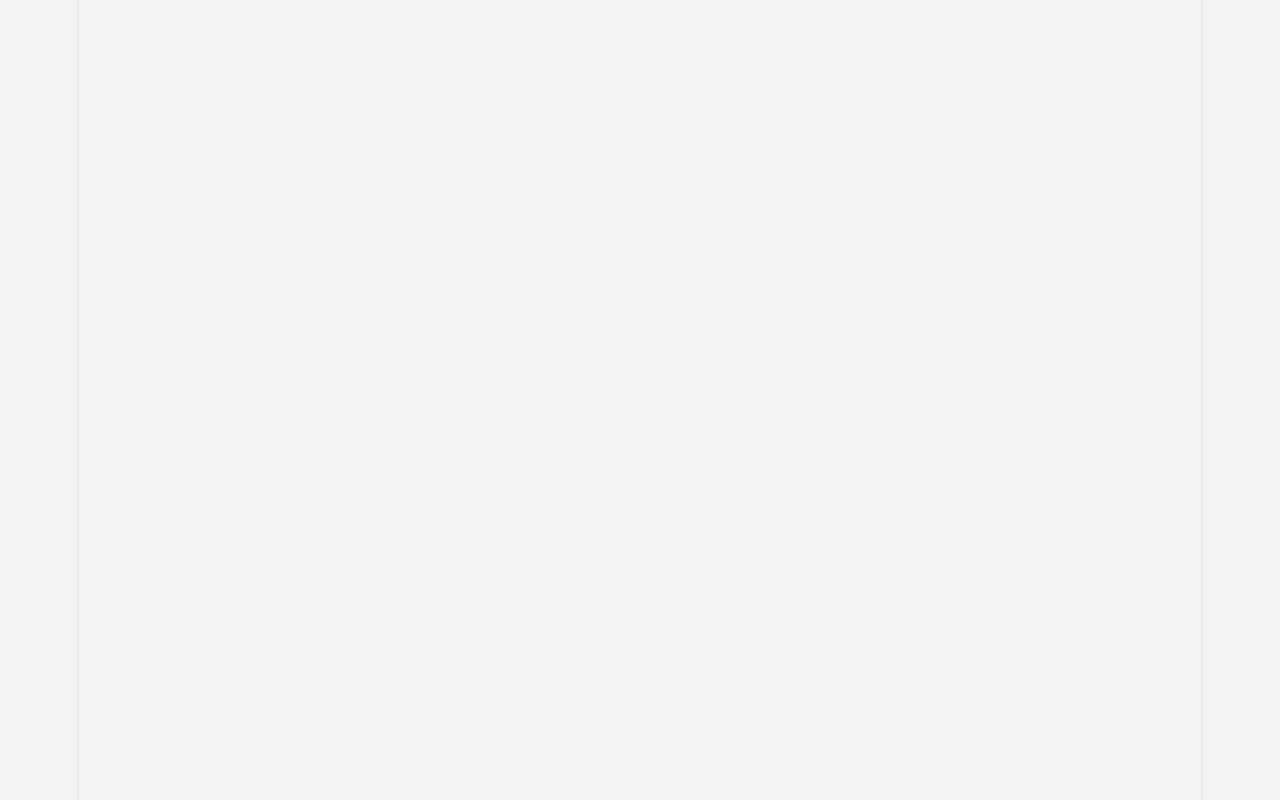
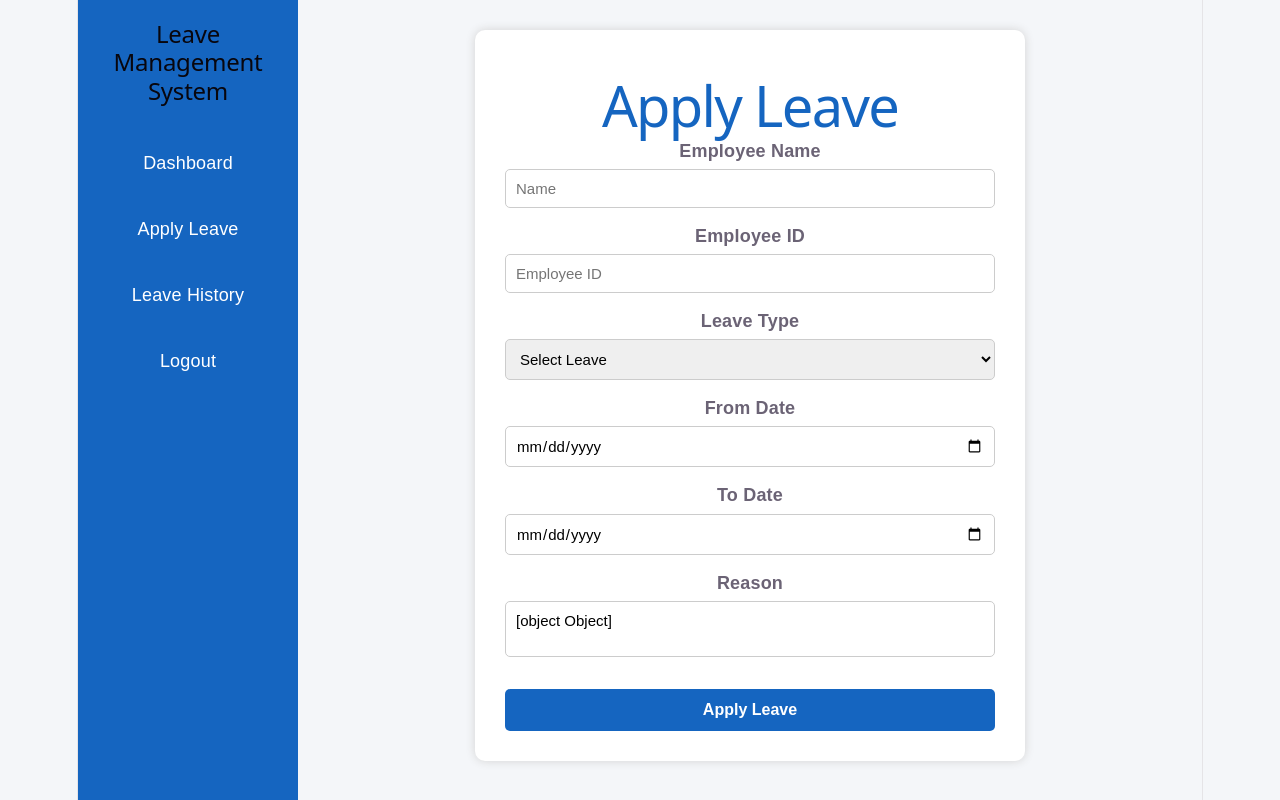
Before and after one commit to Kruti1112/Leave-Management-System, a React (Vite) app in the folder client/: page /applyleave in a window 1280 px wide. Before the commit this address had no page. Built offline with nearby package versions, Linux system fonts and the light colour scheme; no server answers.

Commit message:
Created Apply Leave and Leave History Page

```diff
--- a/client/src/App.jsx
+++ b/client/src/App.jsx
@@ -3,6 +3,9 @@ import Register from "./pages/Register";
 import Login from "./pages/Login";
 import AdminLogin from "./pages/Adminlogin";
 import EmployeeDashboard from "./pages/EmployeeDashboard";
+import ApplyLeave from "./pages/ApplyLeave";
+import LeaveHistory from "./pages/Leavehistory";
+
 
 function App() {
   return (
@@ -95,6 +98,9 @@ function App() {
         <Route path="/login" element={<Login />} />
         <Route path="/adminlogin" element={<AdminLogin />} />
         <Route path="/dashboard" element={<EmployeeDashboard />} />
+        <Route path="/applyleave" element={<ApplyLeave />} />
+        <Route path="/leavehistory" element={<LeaveHistory/>} />
+
 
       </Routes>
     </BrowserRouter>
--- a/client/src/pages/ApplyLeave.jsx
+++ b/client/src/pages/ApplyLeave.jsx
@@ -1,141 +1,163 @@
 import { useEffect, useState } from "react";
-import { useNavigate } from "react-router-dom";
 import axios from "axios";
+import "../styles/Applyleave.css";
 
 function ApplyLeave() {
-    const navigate = useNavigate();
-    const [employee, setEmployee] = useState({ name: "", email: "", _id: "" });
-    const [formData, setFormData] = useState({
-        employeeId: "",
-        employeeName: "",
-        email: "",
-        leaveType: "Casual",
-        fromDate: "",
-        toDate: "",
-        totalDays: 1,
-        reason: ""
-    });
+
+    const [employee, setEmployee] = useState({});
+    const [leaveType,setLeaveType] = useState({});
+    const [fromDate,setFromDate] = useState({});
+    const [toDate,setToDate] = useState({});
+    const [reason,setReason] = useState({});
+    const email = sessionStorage.getItem("email");
 
     useEffect(() => {
-        const email = sessionStorage.getItem("email");
-        if (!email) {
-            navigate("/login");
+    axios.get("http://localhost:5000/employee/" + email)
+    .then((response) => {
+        setEmployee(response.data);
+    })
+    .catch((error) => {
+        console.log(error);
+    });
+}, []);
+    function applyLeave() {
+        if (leaveType === "") {
+            alert("Please select leave type");
             return;
         }
 
-        axios.get(`http://localhost:5000/employee/${email}`)
-            .then((response) => {
-                const employeeData = response.data || {};
-                setEmployee(employeeData);
-                setFormData((prev) => ({
-                    ...prev,
-                    employeeId: employeeData._id || "",
-                    employeeName: employeeData.name || "",
-                    email: employeeData.email || email
-                }));
-            })
-            .catch(() => {
-                setEmployee({ name: "Employee", email });
-                setFormData((prev) => ({
-                    ...prev,
-                    employeeName: "Employee",
-                    email
-                }));
-            });
-    }, [navigate]);
-
-    const handleChange = (event) => {
-        const { name, value } = event.target;
-        setFormData((prev) => ({ ...prev, [name]: value }));
-    };
-
-    const calculateDays = () => {
-        if (!formData.fromDate || !formData.toDate) return 1;
-        const start = new Date(formData.fromDate);
-        const end = new Date(formData.toDate);
-        if (Number.isNaN(start.getTime()) || Number.isNaN(end.getTime()) || end < start) {
-            return 1;
-        }
-        const diffDays = Math.round((end - start) / (1000 * 60 * 60 * 24)) + 1;
-        return diffDays > 0 ? diffDays : 1;
-    };
-
-    const handleSubmit = (event) => {
-        event.preventDefault();
-        const email = sessionStorage.getItem("email");
-        if (!email) {
-            alert("Please log in first");
-            navigate("/login");
+        if (fromDate === ""){
+            alert("Please enter From Date");
             return;
         }
 
-        const payload = {
-            employeeId: formData.employeeId || employee._id || "",
-            employeeName: formData.employeeName || employee.name || "Employee",
-            email: formData.email || email,
-            leaveType: formData.leaveType,
-            fromDate: formData.fromDate,
-            toDate: formData.toDate,
-            totalDays: calculateDays(),
-            reason: formData.reason,
-            status: "Pending"
-        };
+        if (toDate === ""){
+            alert("Please enter To Date");
+            return;
+        }
 
-        axios.post("http://localhost:5000/applyleave", payload)
+        if (reason === ""){
+            alert("Please enter Reason");
+            return;
+        }
+
+        let today = new Date();
+        let leaveDate = new Date(fromDate);
+
+        let casualDate = new Date();
+        casualDate.setDate(today.getDate() + 2);
+
+        let privilegeDate = new Date();
+        privilegeDate.setDate(today.getDate() + 7);
+
+        if (leaveType === "Casual Leave" && leaveDate < casualDate) {
+            alert("Casual Leave must be applied at least 2 days before.");
+            return;
+        }
+
+        if (leaveType === "Privileged Leave" && leaveDate < privilegeDate){
+            alert("Privilege Leave must be applied al least 7 days before.");
+            return;
+        }
+        console.log(employee);
+        console.log(employee.email);
+
+        axios.post("http://localhost:5000/applyleave",  {
+            employeeId: employee._id,
+            employeeName: employee.name,
+            email: employee.email,
+            leaveType: leaveType,
+            fromDate: fromDate,
+            toDate: toDate,
+            reason: reason,
+        })
         .then((response) => {
-                alert(response.data.message || "Leave request submitted successfully");
-                navigate("/dashboard");
+            alert(response.data);
         })
         .catch((error) => {
-                console.error(error);
-                alert("Failed to submit leave request");
+            console.log(error);
+            alert("Error");
         });
-    };
+    }
 
         return (
-        <div style={{ maxWidth: "640px", margin: "40px auto", padding: "24px", background: "#fff", borderRadius: "12px", boxShadow: "0 10px 25px rgba(0,0,0,0.08)" }}>
-            <h2 style={{ marginBottom: "20px", color: "#1565c0" }}>Apply Leave</h2>
-            <form onSubmit={handleSubmit} style={{ display: "grid", gap: "14px" }}>
-                <div style={{ display: "grid", gap: "6px" }}>
+
+        <div className="dashboard">
+
+            {/* Sidebar */}
+
+            <div className="sidebar">
+                <h2>Leave Management System</h2>
+                <ul>
+                    <li onClick={() => window.location = "/dashboard"}>Dashboard</li>
+                    <li>Apply Leave</li>
+                    <li onClick={() => window.location = "/leavehistory"}>Leave History</li>
+                    <li onClick={() => window.location = "/login"}>Logout</li>
+                </ul>
+            </div>
+
+            {/* Main */}
+
+            <div className="main">
+                <div className="leave-box">
+                    <h1>Apply Leave</h1>
                     <label>Employee Name</label>
-                    <input type="text" name="employeeName" value={formData.employeeName} onChange={handleChange} readOnly style={{ padding: "10px", borderRadius: "6px", border: "1px solid #ccc" }} />
+                    <input
+                        type="text"
+                        placeholder="Name"
+                        value={employee.name}
+                    />
+
+                    <label>Employee ID</label>
+                    <input
+                        type="text"
+                        placeholder="Employee ID"
+                        value={employee._id}
+                    />
+
+                    <label>Leave Type</label>
+                    <select
+                        value={leaveType}
+                        onChange={(e) => setLeaveType(e.target.value)}
+                    >
+                        <option value="">Select Leave</option>
+                        <option>Sick Leave</option>
+                        <option>Casual Leave</option>
+                        <option>Privileged Leave</option>
+                    </select>
+
+                    <label>From Date</label>
+                    <input
+                        type="date"
+                        value={fromDate}
+                        onChange={(e) => setFromDate(e.target.value)}
+                    />
+
+                    <label>To Date</label>
+                    <input
+                        type="date"
+                        value={toDate}
+                        onChange={(e) => setToDate(e.target.value)}
+                    />
+
+                    <label>Reason</label>
+                    <textarea
+                        rows="2"
+                        placeholder="Reason"
+                        value={reason}
+                        onChange={(e) => setReason(e.target.value)}
+                    ></textarea>
+
+                    <button onClick={applyLeave}>
+                        Apply Leave
+                    </button>
+
                 </div>
-                <div style={{ display: "grid", gap: "6px" }}>
-                    <label>Email</label>
-                    <input type="email" name="email" value={formData.email} onChange={handleChange} readOnly style={{ padding: "10px", borderRadius: "6px", border: "1px solid #ccc" }} />
             </div>
-                <div style={{ display: "grid", gap: "6px" }}>
-                    <label>Leave Type</label>
-                    <select name="leaveType" value={formData.leaveType} onChange={handleChange} style={{ padding: "10px", borderRadius: "6px", border: "1px solid #ccc" }}>
-                        <option value="Casual">Casual</option>
-                        <option value="Sick">Sick</option>
-                        <option value="Annual">Annual</option>
-                        <option value="Emergency">Emergency</option>
-                    </select>
         </div>
-                <div style={{ display: "grid", gap: "6px" }}>
-                    <label>From Date</label>
-                    <input type="date" name="fromDate" value={formData.fromDate} onChange={handleChange} required style={{ padding: "10px", borderRadius: "6px", border: "1px solid #ccc" }} />
-                </div>
-                <div style={{ display: "grid", gap: "6px" }}>
-                    <label>To Date</label>
-                    <input type="date" name="toDate" value={formData.toDate} onChange={handleChange} required style={{ padding: "10px", borderRadius: "6px", border: "1px solid #ccc" }} />
-                </div>
-                <div style={{ display: "grid", gap: "6px" }}>
-                    <label>Total Days</label>
-                    <input type="number" name="totalDays" value={calculateDays()} min="1" readOnly style={{ padding: "10px", borderRadius: "6px", border: "1px solid #ccc" }} />
-                </div>
-                <div style={{ display: "grid", gap: "6px" }}>
-                    <label>Reason</label>
-                    <textarea name="reason" value={formData.reason} onChange={handleChange} rows="4" required style={{ padding: "10px", borderRadius: "6px", border: "1px solid #ccc" }} />
-                </div>
-                <div style={{ display: "flex", gap: "10px", marginTop: "10px" }}>
-                    <button type="submit" style={{ padding: "10px 16px", background: "#1565c0", color: "#fff", border: "none", borderRadius: "6px", cursor: "pointer" }}>Submit</button>
-                    <button type="button" onClick={() => navigate("/dashboard")} style={{ padding: "10px 16px", background: "#e5e7eb", color: "#111827", border: "none", borderRadius: "6px", cursor: "pointer" }}>Cancel</button>
-                </div>
-            </form>
-        </div>
+
     );
+
 }
 
 export default ApplyLeave;
--- a/client/src/pages/EmployeeDashboard.jsx
+++ b/client/src/pages/EmployeeDashboard.jsx
@@ -39,15 +39,18 @@ function EmployeeDashboard() {
         <div className="dashboard">
             {/* Sidebar */}
             <div className="sidebar">
-                <h2>LeaveMS</h2>
+                <h2>Leave Management System</h2>
+
                 <ul>
                     <li>Dashboard</li>
-                    <li>Apply Leave</li>
-                    <li>Leave History</li>
-                    <li>Profile</li>
-                    <li><button onClick={() => window.location = "/login"}>
+                    <li onClick={() => window.location = "/applyleave"}>
+                        Apply Leave
+                    </li>
+                    <li onClick={() => window.location = "/leavehistory"}>
+                        Leave History
+                    </li>
+                    <li onClick={() => window.location = "/login"}>
                         Logout
-                        </button>
                     </li>
                 </ul>
             </div>
@@ -60,7 +63,7 @@ function EmployeeDashboard() {
                     <p>Employee ID : {employee._id}</p>
                     <p>Email : {employee.email}</p>
                 </div>
-                {/* Dashboard Cards */}
+                {/* Leave Cards */}
                 <div className="cards">
                     <div className="card">
                         <h3>Total Leaves</h3>
@@ -80,32 +83,9 @@ function EmployeeDashboard() {
                     <button onClick={()=>window.location="/applyleave"}>
                         Apply Leave
                     </button>
-                    <button>Leave History</button>
+                    <button onClick={()=>window.location="/leavehistory"}>Leave History</button>
                 </div>
-                {/* Leave History */}
-                <h2>Recent Leave History</h2>
-                <table>
-                    <thead>
-                        <tr>
-                            <th>Leave Type</th>
-                            <th>From Date</th>
-                            <th>To Date</th>
-                            <th>Status</th>
-                        </tr>
-                    </thead>
-                    <tbody>
-                        {
-                        leaveList.map((leave) => (
-                            <tr key={leave._id}>
-                                <td>{leave.leaveType}</td>
-                                <td>{leave.fromDate}</td>
-                                <td>{leave.toDate}</td>
-                                <td>{leave.status}</td>
-                            </tr>
-                        ))
-                        }
-                    </tbody>
-                </table>
+
             </div>
         </div>
     );
--- /dev/null
+++ b/client/src/pages/LeaveHistory.jsx
@@ -0,0 +1,65 @@
+import { useEffect, useState } from "react";
+import axios from "axios";
+import "../styles/LeaveHistory.css";
+
+function LeaveHistory() {
+    const [leaves, setLeaves] = useState([]);
+
+    const email = sessionStorage.getItem("email");
+    console.log(email);
+    useEffect(() => {
+        axios.get("http://localhost:5000/leavehistory/" + email)
+        .then((response) => {
+            setLeaves(response.data);
+        })
+        .catch((error) => {
+            console.log(error);
+        });
+    }, []);
+
+    return (
+        <div className="dashboard">
+
+            {/* Sidebar */}
+
+            <div className="sidebar">
+                <h2>Leave Management System</h2>
+                <ul>
+                    <li onClick={() => window.location="/dashboard"}>Dashboard</li>
+                    <li onClick={() => window.location="/applyleave"}>Apply Leave</li>
+                    <li>Leave History</li>
+                    <li onClick={() => window.location="/login"}>Logout</li>
+                </ul>
+            </div>
+
+            {/* Main */}
+
+            <div className="main">
+                <h1>Leave History</h1>
+                <table>
+                    <thead>
+                        <tr>
+                            <th>Leave Type</th>
+                            <th>From Date</th>
+                            <th>To Date</th>
+                            <th>Reason</th>
+                            <th>Status</th>
+                        </tr>
+                    </thead>
+                    <tbody>
+                        {leaves.map((leave) => (
+                            <tr key={leave._id}>
+                                <td>{leave.leaveType}</td>
+                                <td>{leave.fromDate}</td>
+                                <td>{leave.toDate}</td>
+                                <td>{leave.reason}</td>
+                                <td>{leave.status}</td>
+                            </tr>
+                        ))}
+                    </tbody>
+                </table>
+            </div>
+        </div>
+    );
+}
+export default LeaveHistory;
--- /dev/null
+++ b/client/src/styles/Applyleave.css
@@ -0,0 +1,112 @@
+*{
+    margin:0;
+    padding:0;
+    box-sizing:border-box;
+    font-family:'poppins', sans-serif;
+}
+
+body{
+    background:#f4f6f9;
+}
+
+.dashboard{
+    display:flex;
+    min-height:100vh;
+}
+
+/* Sidebar */
+
+.sidebar{
+    width:220px;
+    background:#1565c0;
+    color:white;
+    padding:20px;
+}
+
+.sidebar h2{
+    text-align:center;
+    margin-bottom:40px;
+}
+
+.sidebar ul{
+    list-style:none;
+}
+
+.sidebar ul li{
+    padding:15px;
+    margin-bottom:10px;
+    border-radius:5px;
+    cursor:pointer;
+}
+
+.sidebar ul li:hover{
+    background:#0d47a1;
+}
+
+/* Main */
+
+.main{
+    flex:1;
+    padding:30px;
+}
+
+/* Leave Form */
+
+.leave-box{
+    width:550px;
+    margin:auto;
+    background:white;
+    padding:30px;
+    border-radius:10px;
+    box-shadow:0px 0px 10px lightgray;
+}
+
+.leave-box h1{
+    text-align:center;
+    color:#1565c0;
+    margin-bottom:25px;
+}
+
+.leave-box label{
+    display:block;
+    font-weight:bold;
+    margin-top:15px;
+    margin-bottom:5px;
+}
+
+.leave-box input,
+.leave-box select,
+.leave-box textarea{
+    width:100%;
+    padding:10px;
+    border:1px solid #ccc;
+    border-radius:5px;
+    outline:none;
+    font-size:15px;
+}
+
+.leave-box input:focus,
+.leave-box select:focus,
+.leave-box textarea:focus{
+    border:1px solid #1565c0;
+}
+
+.leave-box textarea{
+    resize:none;
+}
+
+.leave-box button{
+    width:100%;
+    margin-top:25px;
+    padding:12px;
+    background:#1565c0;
+    color:white;
+    border:none;
+    border-radius:5px;
+    font-size:16px;
+    cursor:pointer;
+}
+
+.leave-box button:hover{
+    background:#0d47a1;
+}
--- /dev/null
+++ b/client/src/styles/LeaveHistory.css
@@ -0,0 +1,72 @@
+*{
+    margin:0;
+    padding:0;
+    box-sizing:border-box;
+    font-family:Arial;
+}
+
+.dashboard{
+    display:flex;
+    min-height:100vh;
+}
+
+.sidebar{
+    width:220px;
+    background:#1565c0;
+    color:white;
+    padding:20px;
+}
+
+.sidebar h2{
+    text-align:center;
+    margin-bottom:30px;
+}
+
+.sidebar ul{
+    list-style:none;
+}
+
+.sidebar li{
+    padding:15px;
+    cursor:pointer;
+    border-radius:5px;
+    margin-bottom:10px;
+}
+
+.sidebar li:hover{
+    background:#0d47a1;
+}
+
+.main{
+    flex:1;
+    padding:30px;
+    background:#f4f6f9;
+}
+
+.main h1{
+    margin-bottom:20px;
+    color:#1565c0;
+}
+
+table{
+    width:100%;
+    background:white;
+    border-collapse:collapse;
+    box-shadow:0px 0px 10px lightgray;
+}
+
+th{
+    background:#1565c0;
+    color:white;
+    padding:12px;
+}
+
+td{
+    padding:12px;
+    text-align:center;
+    border-bottom:1px solid #ddd;
+}
+
+tr:hover{
+    background:#f2f2f2;
+}
```
Also changed, not shown: 2 other files (tests, documents, lock files or other folders). Lines whose indentation alone changed are shown as unchanged.
